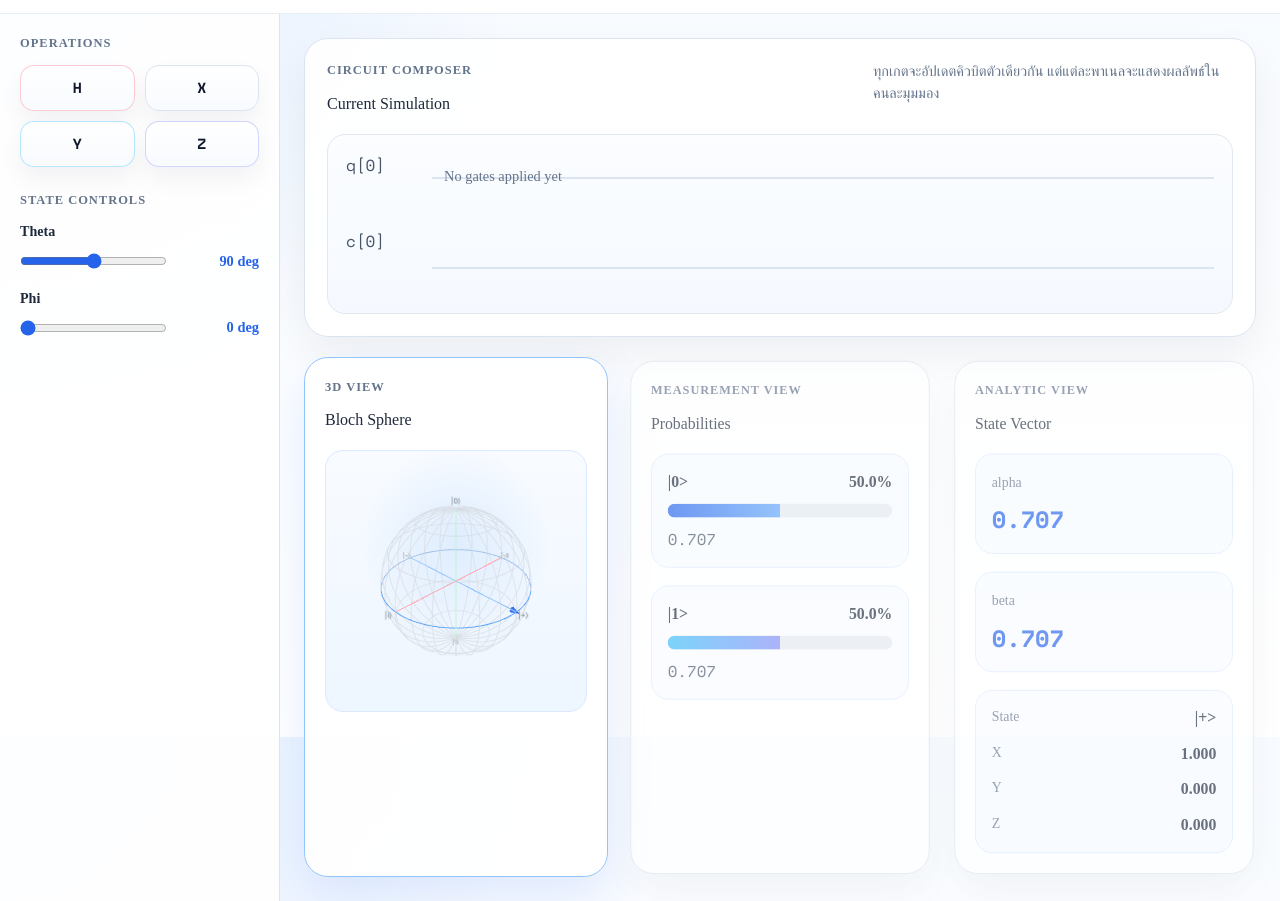
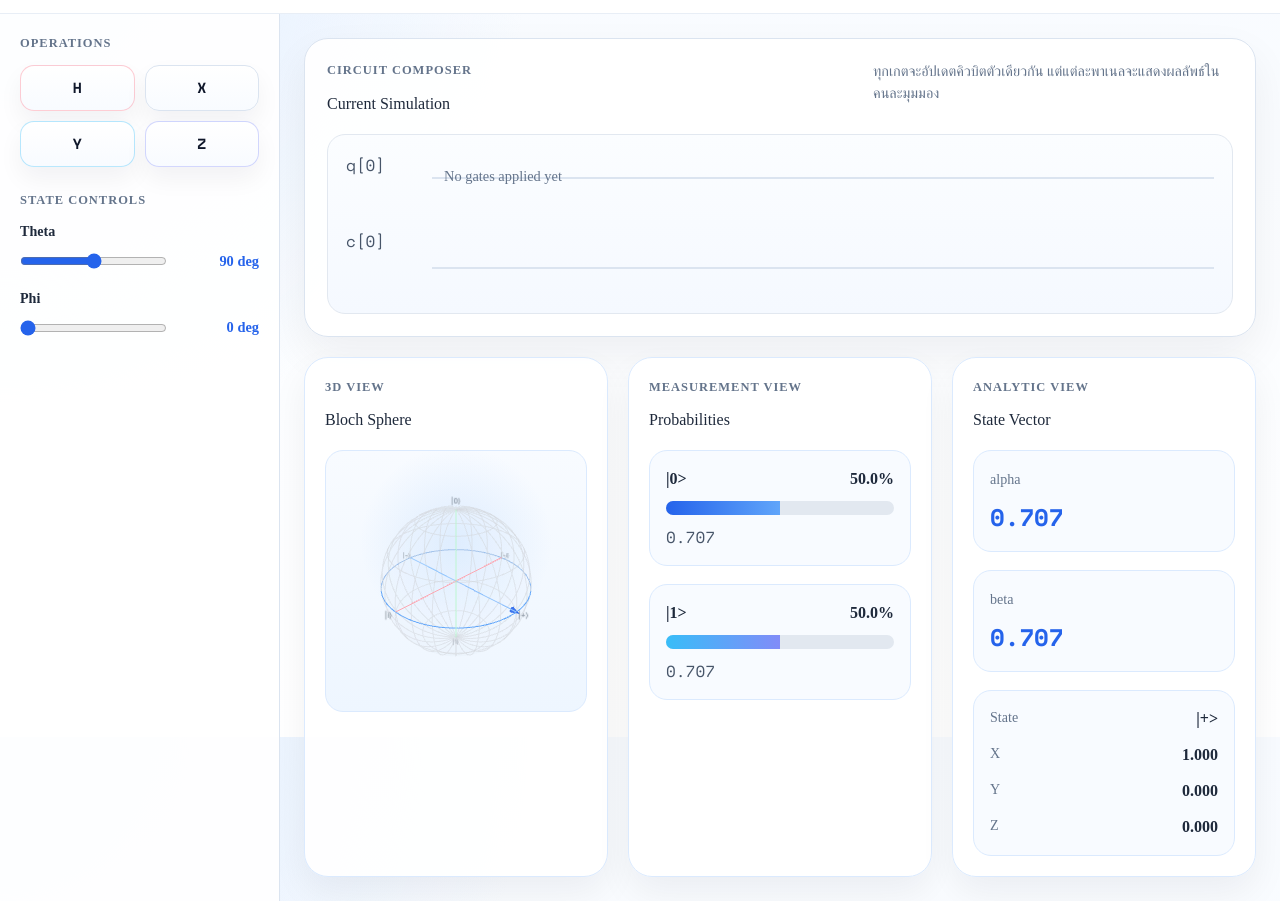
Before and after one commit to SuNKinG5/An-Interactive-Website-for-Learning-Quantum-Computing, a website built with Vite: page pages/SimulatorPage.html in a window 1280 px wide. Shown: the part 63-964 px from the top of the page. Built offline with nearby package versions, Linux system fonts and the light colour scheme; animation ran at ten frames a second; a web font is replaced by a local one.

Commit message:
updatye bloch circuit

```diff
--- a/pages/SimulatorPage.html
+++ b/pages/SimulatorPage.html
@@ -118,7 +118,7 @@
                 </section>
 
                 <section class="simulation-grid">
-                    <article class="sim-panel is-active" data-panel-card="bloch">
+                    <article class="sim-panel" data-panel-card="bloch">
                         <div class="section-head">
                             <div>
                                 <p class="section-label">3D View</p>
--- a/src/scripts/SimulatorPage.js
+++ b/src/scripts/SimulatorPage.js
@@ -199,13 +199,15 @@ function flashGateButton(gate) {
   }, 180);
 }
 
-function setActivePanel(panelName) {
+function setActivePanel(panelName = null) {
+  const showAllPanels = !panelName || elements.navButtons.length === 0;
+
   elements.navButtons.forEach((button) => {
-    button.classList.toggle("active", button.dataset.panel === panelName);
+    button.classList.toggle("active", !showAllPanels && button.dataset.panel === panelName);
   });
 
   elements.panelCards.forEach((card) => {
-    card.classList.toggle("is-active", card.dataset.panelCard === panelName);
+    card.classList.toggle("is-active", showAllPanels || card.dataset.panelCard === panelName);
   });
 }
 
@@ -280,7 +282,7 @@ function bindEvents() {
 document.addEventListener("DOMContentLoaded", () => {
   initBlochSphere();
   bindEvents();
-  setActivePanel("bloch");
+  setActivePanel();
   updateAll();
 
   const loop = () => {
--- a/src/styles/SimulatorPage.css
+++ b/src/styles/SimulatorPage.css
@@ -323,16 +323,18 @@ body {
 
 .sim-panel {
     padding: 20px;
-    opacity: 0.66;
-    transform: scale(0.985);
+    opacity: 1;
+    transform: none;
     transition: all 0.2s ease;
+    border-color: #dbeafe;
+    box-shadow: 0 16px 36px rgba(15, 23, 42, 0.06);
 }
 
 .sim-panel.is-active {
     opacity: 1;
-    transform: scale(1);
-    border-color: #93c5fd;
-    box-shadow: 0 20px 50px rgba(37, 99, 235, 0.12);
+    transform: none;
+    border-color: #dbeafe;
+    box-shadow: 0 16px 36px rgba(15, 23, 42, 0.06);
 }
 
 .bloch-stage {
```
